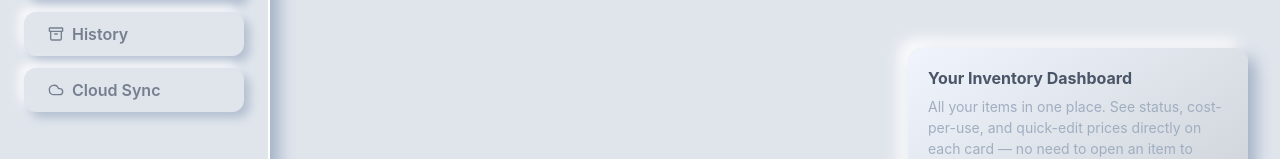
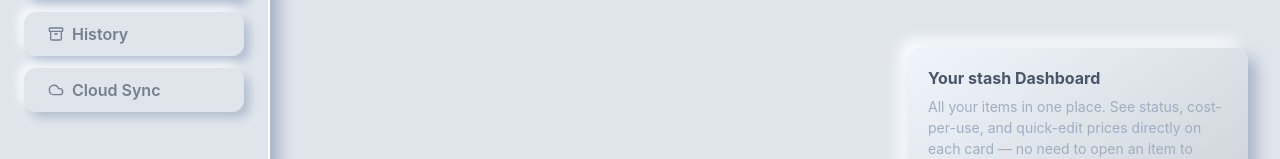
Before and after one commit to TheBeeInATree/Stash, a React (Vite) app: page /demo in a window 1280 px wide. Shown: the part 568-727 px from the top of the page. Built offline with nearby package versions, Linux system fonts and the light colour scheme.

Commit message:
chore: update branding to stash

```diff
--- a/index.html
+++ b/index.html
@@ -4,7 +4,7 @@
     <meta charset="UTF-8" />
     <link rel="icon" type="image/svg+xml" href="/favicon.svg" />
     <meta name="viewport" content="width=device-width, initial-scale=1.0, maximum-scale=1.0, user-scalable=0" />
-    <title>Stash Inventory</title>
+    <title>Stash</title>
   </head>
   <body>
     <div id="root"></div>
--- a/package.json
+++ b/package.json
@@ -1,5 +1,5 @@
 {
-  "name": "hopeful-einstein",
+  "name": "stash",
   "private": true,
   "version": "0.0.0",
   "type": "module",
--- a/src/components/AppShell.tsx
+++ b/src/components/AppShell.tsx
@@ -56,7 +56,7 @@ export function AppShell({ theme, setTheme, showShortcuts, setShowShortcuts, use
       <div style={{ display: 'flex', minHeight: '100vh' }}>
         <nav className="desktop-sidebar neu-flat" style={{ width: '250px', padding: '2rem', display: 'flex', flexDirection: 'column', gap: '1.25rem', borderRight: '2px solid var(--shadow-light)' }}>
           <h2 style={{ marginBottom: '2rem', display: 'flex', alignItems: 'center', gap: '0.5rem', color: 'var(--accent-primary)' }}>
-            <Package /> Inventory
+            <Package /> stash
           </h2>
 
           <Link to="/app/add" id="tour-add-item-desktop" className="btn btn-primary" style={{ textDecoration: 'none', display: 'flex', alignItems: 'center', gap: '0.5rem' }}>
--- a/src/pages/Dashboard.tsx
+++ b/src/pages/Dashboard.tsx
@@ -571,7 +571,7 @@ export function Dashboard() {
       </div>
 
       <div style={{ display: 'flex', justifyContent: 'space-between', alignItems: 'center', marginTop: '3rem' }}>
-        <h2 style={{ margin: 0 }}>Your Inventory</h2>
+        <h2 style={{ margin: 0 }}>Your stash</h2>
         {filteredItems.length > 0 && (
           <label style={{ display: 'flex', alignItems: 'center', gap: '0.5rem', cursor: 'pointer' }}>
             <input
--- a/src/pages/DemoWalkthrough.tsx
+++ b/src/pages/DemoWalkthrough.tsx
@@ -104,7 +104,7 @@ export function DemoWalkthrough() {
                 ))}
               </div>
 
-              <Tooltip title="Your Inventory Dashboard" desc="All your items in one place. See status, cost-per-use, and quick-edit prices directly on each card — no need to open an item to update it." onNext={nextStep} />
+              <Tooltip title="Your stash Dashboard" desc="All your items in one place. See status, cost-per-use, and quick-edit prices directly on each card — no need to open an item to update it." onNext={nextStep} />
             </div>
           )}
 
@@ -168,7 +168,7 @@ export function DemoWalkthrough() {
               <h1>Insights</h1>
               <div style={{ display: 'grid', gridTemplateColumns: 'repeat(auto-fit, minmax(180px, 1fr))', gap: '1.5rem', marginBottom: '2rem' }}>
                 {[
-                  { label: 'Total Inventory Value', value: '$562', color: 'var(--accent-primary)' },
+                  { label: 'Total stash Value', value: '$562', color: 'var(--accent-primary)' },
                   { label: 'Active Items', value: '3', color: 'var(--accent-success)' },
                   { label: 'Avg Cost / Use', value: '$2.14', color: 'var(--accent-warning)' },
                   { label: 'Low Stock Alerts', value: '2', color: 'var(--accent-danger)' },
--- a/src/pages/History.tsx
+++ b/src/pages/History.tsx
@@ -281,7 +281,7 @@ export function History() {
       </div>
 
       <div style={{ display: 'flex', justifyContent: 'space-between', alignItems: 'center', marginTop: '3rem' }}>
-        <h2 style={{ margin: 0 }}>Your Inventory</h2>
+        <h2 style={{ margin: 0 }}>Your stash</h2>
         {filteredItems.length > 0 && (
           <label style={{ display: 'flex', alignItems: 'center', gap: '0.5rem', cursor: 'pointer' }}>
             <input
```
